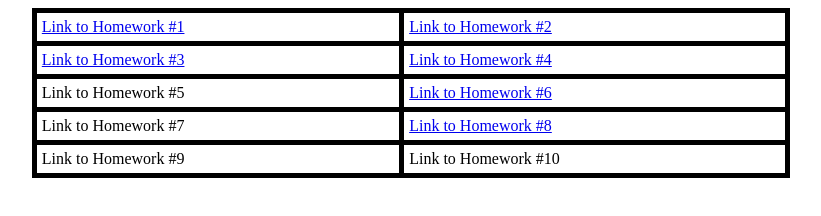
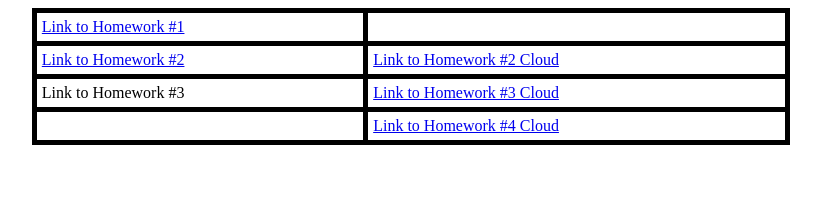
Before and after one commit to rickmli/rickmli.github.io, a plain HTML site: page onepiece.html in a window 1280 px wide. Shown: the whole page, without its empty margins (229-1050 px from the left). Drawn offline with Linux system fonts and the light colour scheme.

Commit message:
added cloud link for hw2 assignment in csci571

```diff
--- a/onepiece.html
+++ b/onepiece.html
@@ -15,24 +15,20 @@ th, td {
 
 <table style="width:60%" align = "center">
   <tr>
-    <td><a href= "HW1/assignment1.html">Link to Homework #1</a></td>
-    <td><a href= "https://rick-li-first-project-python.wl.r.appspot.com">Link to Homework #2</a></td>
+    <td><a href= "HW1/assignment1.html" target="_black">Link to Homework #1</a></td>
+    <td></td>
   </tr>
   <tr>
-    <td><a href= "ScrambleThisName.html">Link to Homework #3</a></td>
-    <td><a href= "ScrambleThisName.html">Link to Homework #4</a></td>
+    <td><a href= "https://rick-li-first-project-python.wl.r.appspot.com" target="_black">Link to Homework #2</a></td>
+    <td><a href= "https://rick-li-first-project-python.wl.r.appspot.com/data?keywords=key&lowerBound=1&upperBound=100&new=on&used=on&very-good=on&good=on&acceptable=on&acceptance=on&free=on&expedited=on&sorting=Price%20%2B%20Shipping%3A%20highest%20first" target="_black">Link to Homework #2 Cloud</a></td>
   </tr>
   <tr>
-    <td>Link to Homework #5</td>
-    <td><a href= "ScrambleThisName.html">Link to Homework #6</a></td>
+    <td>Link to Homework #3</td>
+    <td><a href= "ScrambleThisName.html" target="_black">Link to Homework #3 Cloud</a></td>
   </tr>
   <tr>
-    <td>Link to Homework #7</td>
-    <td><a href= "ScrambleThisName.html">Link to Homework #8</a></td>
-  </tr>
-  <tr>
-    <td>Link to Homework #9</td>
-    <td>Link to Homework #10</td>
+    <td></td>
+    <td><a href= "ScrambleThisName.html" target="_black">Link to Homework #4 Cloud</a></td>
   </tr>
   </table>
 </body>
```
Also changed, not shown: 3 other files.
